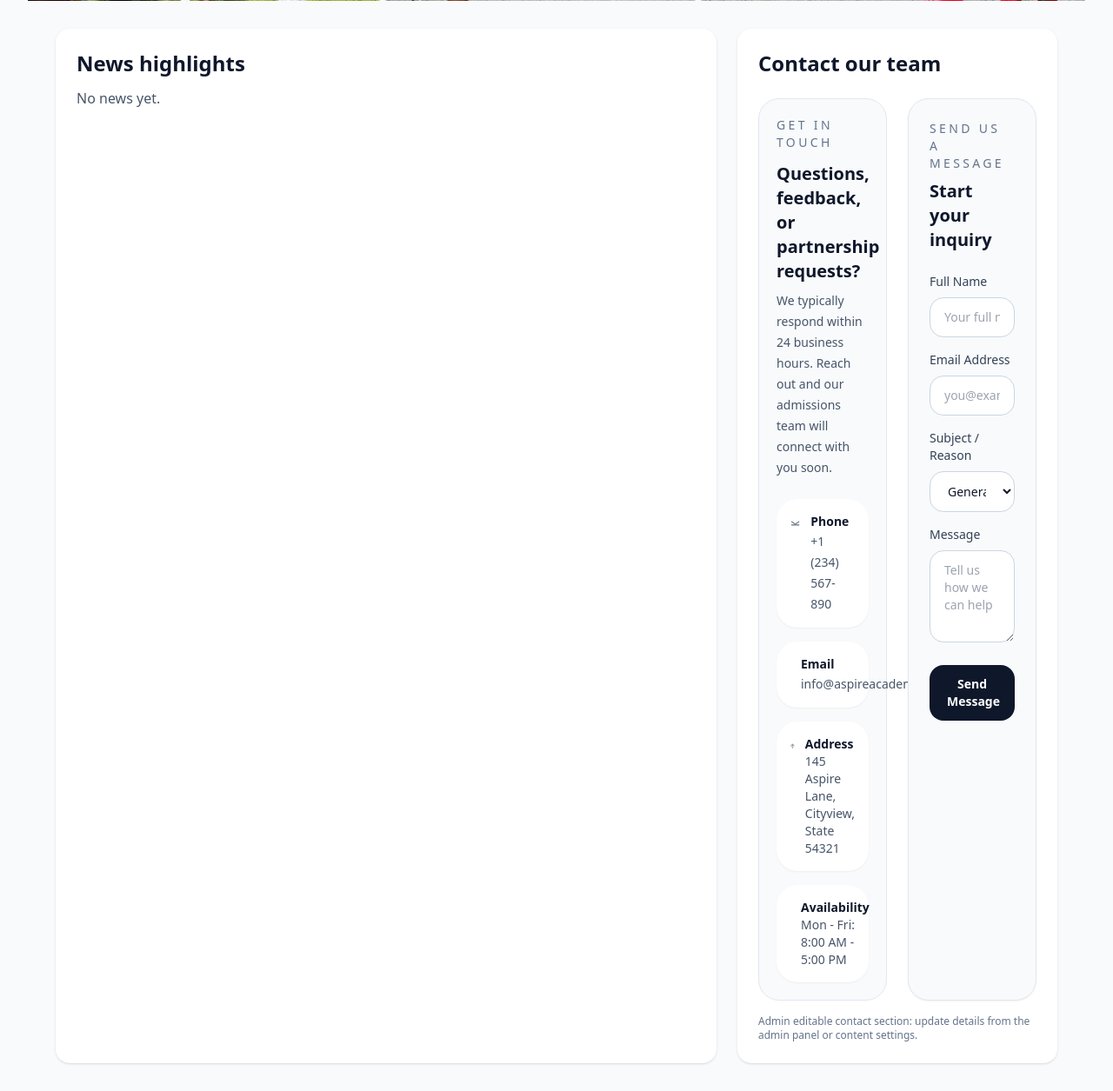
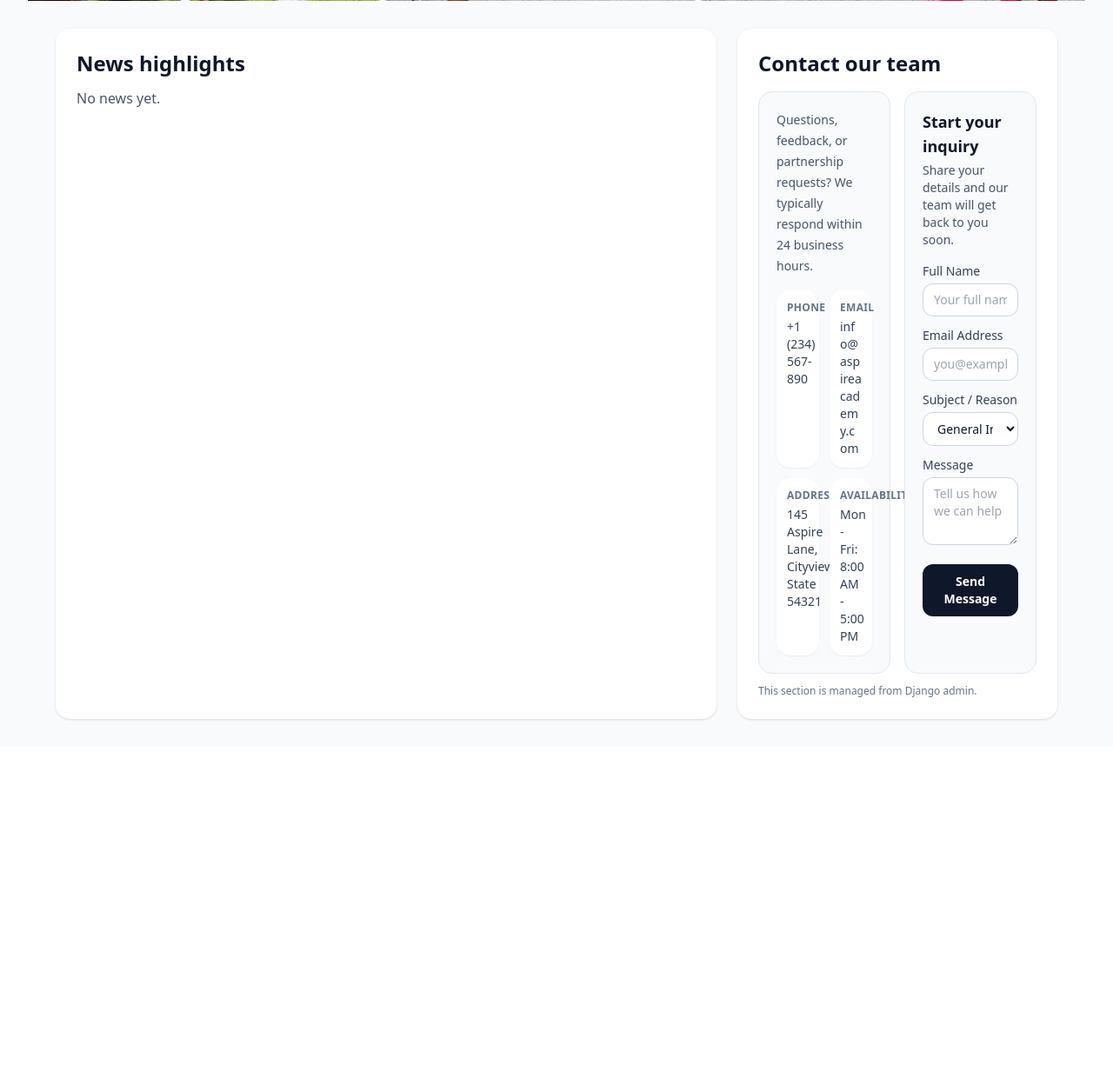
Before and after one commit to 101dalmartians-sudo/repo, a Django app: page / in a window 1280 px wide. Shown: the part 811-2066 px from the top of the page at 87% size. After the commit the page ends 1640 px from the top, so only its background shows below. Run offline with Django 4.2, Linux system fonts and the light colour scheme; data comes from the database, SQL or seed files in the repository; data that the repository does not hold is empty; parts of the project's set-up code (start-up, migrations or seed data) failed here and were passed over; some libraries are stand-ins or nearby versions.

Commit message:
Refactor homepage contact section and persistence settings fixes

```diff
--- a/apps/accounts/views.py
+++ b/apps/accounts/views.py
@@ -13,7 +13,7 @@ from django.utils import timezone
 from apps.students.models import StudentProfile, FinancialRecord, Payment, AttendanceRecord
 from apps.teachers.models import TeacherProfile
 from apps.notifications.models import Notification
-from apps.news.models import News, GalleryImage
+from apps.news.models import News, GalleryImage, HomePageContactSection
 from apps.grades.models import Grade
 
 
@@ -43,9 +43,11 @@ def home(request):
     if not request.user.is_authenticated:
         news = News.objects.all().order_by('-created_at')[:5]
         gallery_images = GalleryImage.objects.filter(active=True).order_by('order', '-created_at')[:8]
+        contact_section = HomePageContactSection.objects.first() or HomePageContactSection()
         return render(request, 'home.html', {
             'news': news,
             'gallery_images': gallery_images,
+            'contact_section': contact_section,
             'notifications_count': 0,
         })
 
--- a/apps/news/models.py
+++ b/apps/news/models.py
@@ -60,3 +60,23 @@ class GalleryImage(models.Model):
 
     def __str__(self):
         return self.title or f"Gallery image {self.pk}"
+
+
+class HomePageContactSection(models.Model):
+    section_title = models.CharField(max_length=150, default='Contact our team')
+    introductory_text = models.TextField(
+        default='Questions, feedback, or partnership requests? We typically respond within 24 business hours.'
+    )
+    phone_number = models.CharField(max_length=50, default='+1 (234) 567-890')
+    email_address = models.EmailField(default='info@aspireacademy.com')
+    physical_address = models.TextField(default='145 Aspire Lane, Cityview, State 54321')
+    availability_hours = models.CharField(max_length=150, default='Mon - Fri: 8:00 AM - 5:00 PM')
+    form_heading = models.CharField(max_length=150, default='Start your inquiry')
+    form_description = models.TextField(default='Share your details and our team will get back to you soon.')
+
+    class Meta:
+        verbose_name = 'Home Page Contact Section'
+        verbose_name_plural = 'Home Page Contact Section'
+
+    def __str__(self):
+        return self.section_title
--- a/templates/home.html
+++ b/templates/home.html
@@ -72,75 +72,50 @@
       {% endif %}
     </div>
 
-    <div class="rounded-2xl bg-white p-6 shadow">
-      <h2 class="text-2xl font-semibold">Contact our team</h2>
-      <div class="mt-6 grid gap-6 sm:grid-cols-2">
-        <div class="space-y-6 rounded-3xl border border-slate-200 bg-slate-50 p-5">
-          <div>
-            <p class="text-sm uppercase tracking-[0.24em] text-slate-500">Get in touch</p>
-            <h3 class="mt-3 text-xl font-semibold text-slate-900">Questions, feedback, or partnership requests?</h3>
-            <p class="mt-2 text-sm leading-6 text-slate-600">We typically respond within 24 business hours. Reach out and our admissions team will connect with you soon.</p>
-          </div>
+    <div class="rounded-2xl bg-white p-5 shadow md:p-6">
+      <h2 class="text-2xl font-semibold">{{ contact_section.section_title }}</h2>
+      <div class="mt-4 grid gap-4 lg:grid-cols-2 lg:items-stretch">
+        <div class="rounded-2xl border border-slate-200 bg-slate-50 p-4 md:p-5">
+          <p class="text-sm leading-6 text-slate-600">{{ contact_section.introductory_text }}</p>
 
-          <div class="space-y-4">
-            <div class="flex items-start gap-3 rounded-3xl bg-white p-4 shadow-sm">
-              <svg xmlns="http://www.w3.org/2000/svg" class="h-6 w-6 text-slate-700" fill="none" viewBox="0 0 24 24" stroke="currentColor">
-                <path stroke-linecap="round" stroke-linejoin="round" stroke-width="2" d="M3 8l7.89 5.26a2 2 0 002.22 0L21 8m-18 8h18" />
-              </svg>
-              <div>
-                <p class="text-sm font-semibold text-slate-900">Phone</p>
-                <a href="tel:+1234567890" class="text-sm text-slate-600 transition hover:text-slate-900">+1 (234) 567-890</a>
-              </div>
+          <div class="mt-4 grid gap-3 sm:grid-cols-2">
+            <div class="rounded-2xl bg-white p-3 shadow-sm">
+              <p class="text-xs font-semibold uppercase tracking-wide text-slate-500">Phone</p>
+              <a href="tel:{{ contact_section.phone_number|cut:' ' }}" class="mt-1 block text-sm text-slate-700 transition hover:text-slate-900">{{ contact_section.phone_number }}</a>
             </div>
 
-            <div class="flex items-start gap-3 rounded-3xl bg-white p-4 shadow-sm">
-              <svg xmlns="http://www.w3.org/2000/svg" class="h-6 w-6 text-slate-700" fill="none" viewBox="0 0 24 24" stroke="currentColor">
-                <path stroke-linecap="round" stroke-linejoin="round" stroke-width="2" d="M16 12a4 4 0 01-8 0m8 0a4 4 0 00-8 0M12 16v6m-6-6h12" />
-              </svg>
-              <div>
-                <p class="text-sm font-semibold text-slate-900">Email</p>
-                <a href="mailto:info@aspireacademy.com" class="text-sm text-slate-600 transition hover:text-slate-900">info@aspireacademy.com</a>
-              </div>
+            <div class="rounded-2xl bg-white p-3 shadow-sm">
+              <p class="text-xs font-semibold uppercase tracking-wide text-slate-500">Email</p>
+              <a href="mailto:{{ contact_section.email_address }}" class="mt-1 block text-sm break-all text-slate-700 transition hover:text-slate-900">{{ contact_section.email_address }}</a>
             </div>
 
-            <div class="flex items-start gap-3 rounded-3xl bg-white p-4 shadow-sm">
-              <svg xmlns="http://www.w3.org/2000/svg" class="h-6 w-6 text-slate-700" fill="none" viewBox="0 0 24 24" stroke="currentColor">
-                <path stroke-linecap="round" stroke-linejoin="round" stroke-width="2" d="M12 11c1.657 0 3-1.343 3-3S13.657 5 12 5 9 6.343 9 8s1.343 3 3 3z" />
-                <path stroke-linecap="round" stroke-linejoin="round" stroke-width="2" d="M12 22s8-4.5 8-10.5S15.314 2 12 2 4 6.5 4 11.5 12 22 12 22z" />
-              </svg>
-              <div>
-                <p class="text-sm font-semibold text-slate-900">Address</p>
-                <p class="text-sm text-slate-600">145 Aspire Lane, Cityview, State 54321</p>
-              </div>
+            <div class="rounded-2xl bg-white p-3 shadow-sm">
+              <p class="text-xs font-semibold uppercase tracking-wide text-slate-500">Address</p>
+              <p class="mt-1 text-sm text-slate-700">{{ contact_section.physical_address }}</p>
             </div>
 
-            <div class="flex items-start gap-3 rounded-3xl bg-white p-4 shadow-sm">
-              <svg xmlns="http://www.w3.org/2000/svg" class="h-6 w-6 text-slate-700" fill="none" viewBox="0 0 24 24" stroke="currentColor">
-                <path stroke-linecap="round" stroke-linejoin="round" stroke-width="2" d="M8 7V3m8 4V3m-9 8h10M5 21h14a2 2 0 002-2V7a2 2 0 00-2-2H5a2 2 0 00-2 2v12a2 2 0 002 2z" />
-              </svg>
-              <div>
-                <p class="text-sm font-semibold text-slate-900">Availability</p>
-                <p class="text-sm text-slate-600">Mon - Fri: 8:00 AM - 5:00 PM</p>
-              </div>
+            <div class="rounded-2xl bg-white p-3 shadow-sm">
+              <p class="text-xs font-semibold uppercase tracking-wide text-slate-500">Availability</p>
+              <p class="mt-1 text-sm text-slate-700">{{ contact_section.availability_hours }}</p>
             </div>
           </div>
         </div>
 
-        <div class="rounded-3xl border border-slate-200 bg-slate-50 p-6 shadow-sm">
-          <p class="text-sm uppercase tracking-[0.24em] text-slate-500">Send us a message</p>
-          <h3 class="mt-2 text-xl font-semibold text-slate-900">Start your inquiry</h3>
-          <form id="contact-home-form" class="mt-6 space-y-4" onsubmit="handleSubmit(event)">
+        <div class="rounded-2xl border border-slate-200 bg-slate-50 p-4 md:p-5">
+          <h3 class="text-lg font-semibold text-slate-900">{{ contact_section.form_heading }}</h3>
+          <p class="mt-1 text-sm text-slate-600">{{ contact_section.form_description }}</p>
+          <form id="contact-home-form" class="mt-4 grid gap-3" onsubmit="handleSubmit(event)">
             <div>
-              <label for="fullName" class="mb-2 block text-sm font-medium text-slate-700">Full Name</label>
-              <input id="fullName" name="fullName" type="text" required class="w-full rounded-2xl border border-slate-300 bg-white px-4 py-3 text-sm text-slate-900 outline-none transition duration-200 focus:border-blue-500 focus:ring-2 focus:ring-blue-100" placeholder="Your full name" />
+              <label for="fullName" class="mb-1 block text-sm font-medium text-slate-700">Full Name</label>
+              <input id="fullName" name="fullName" type="text" required class="w-full rounded-xl border border-slate-300 bg-white px-3 py-2 text-sm text-slate-900 outline-none transition duration-200 focus:border-blue-500 focus:ring-2 focus:ring-blue-100" placeholder="Your full name" />
             </div>
             <div>
-              <label for="email" class="mb-2 block text-sm font-medium text-slate-700">Email Address</label>
-              <input id="email" name="email" type="email" required class="w-full rounded-2xl border border-slate-300 bg-white px-4 py-3 text-sm text-slate-900 outline-none transition duration-200 focus:border-blue-500 focus:ring-2 focus:ring-blue-100" placeholder="you@example.com" />
+              <label for="email" class="mb-1 block text-sm font-medium text-slate-700">Email Address</label>
+              <input id="email" name="email" type="email" required class="w-full rounded-xl border border-slate-300 bg-white px-3 py-2 text-sm text-slate-900 outline-none transition duration-200 focus:border-blue-500 focus:ring-2 focus:ring-blue-100" placeholder="you@example.com" />
             </div>
             <div>
-              <label for="subject" class="mb-2 block text-sm font-medium text-slate-700">Subject / Reason</label>
-              <select id="subject" name="subject" required class="w-full rounded-2xl border border-slate-300 bg-white px-4 py-3 text-sm text-slate-900 outline-none transition duration-200 focus:border-blue-500 focus:ring-2 focus:ring-blue-100">
+              <label for="subject" class="mb-1 block text-sm font-medium text-slate-700">Subject / Reason</label>
+              <select id="subject" name="subject" required class="w-full rounded-xl border border-slate-300 bg-white px-3 py-2 text-sm text-slate-900 outline-none transition duration-200 focus:border-blue-500 focus:ring-2 focus:ring-blue-100">
                 <option value="General Inquiry">General Inquiry</option>
                 <option value="Support">Support</option>
                 <option value="Partnerships">Partnerships</option>
@@ -148,16 +123,14 @@
               </select>
             </div>
             <div>
-              <label for="message" class="mb-2 block text-sm font-medium text-slate-700">Message</label>
-              <textarea id="message" name="message" rows="4" required class="w-full rounded-2xl border border-slate-300 bg-white px-4 py-3 text-sm text-slate-900 outline-none transition duration-200 focus:border-blue-500 focus:ring-2 focus:ring-blue-100" placeholder="Tell us how we can help"></textarea>
+              <label for="message" class="mb-1 block text-sm font-medium text-slate-700">Message</label>
+              <textarea id="message" name="message" rows="3" required class="w-full rounded-xl border border-slate-300 bg-white px-3 py-2 text-sm text-slate-900 outline-none transition duration-200 focus:border-blue-500 focus:ring-2 focus:ring-blue-100" placeholder="Tell us how we can help"></textarea>
             </div>
-            <div class="pt-1">
-              <button type="submit" class="w-full rounded-2xl bg-slate-900 px-5 py-3 text-sm font-semibold text-white transition hover:bg-slate-800 focus:outline-none focus:ring-2 focus:ring-slate-300">Send Message</button>
-            </div>
+            <button type="submit" class="mt-1 w-full rounded-xl bg-slate-900 px-4 py-2.5 text-sm font-semibold text-white transition hover:bg-slate-800 focus:outline-none focus:ring-2 focus:ring-slate-300">Send Message</button>
           </form>
         </div>
       </div>
-      <p class="mt-4 text-xs text-slate-500">Admin editable contact section: update details from the admin panel or content settings.</p>
+      <p class="mt-3 text-xs text-slate-500">This section is managed from Django admin.</p>
       <script>
         function handleSubmit(e) {
           e.preventDefault();
```
Also changed, not shown: apps/news/admin.py (+7 -1 lines), apps/students/views.py (+5 -4 lines), aspireacademy/settings.py (+9 -2 lines), .github/workflows/django.yml, apps/news/migrations/0003_homepagecontactsection.py (added).
